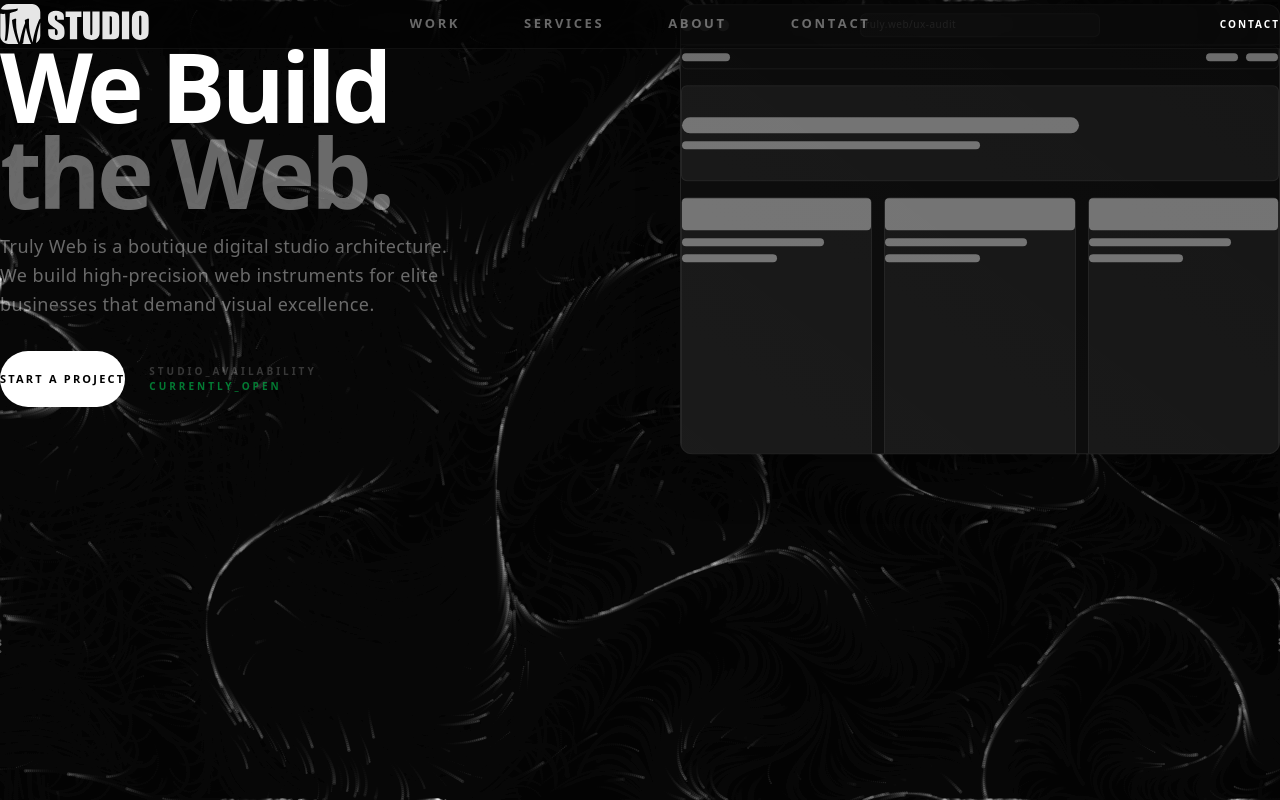
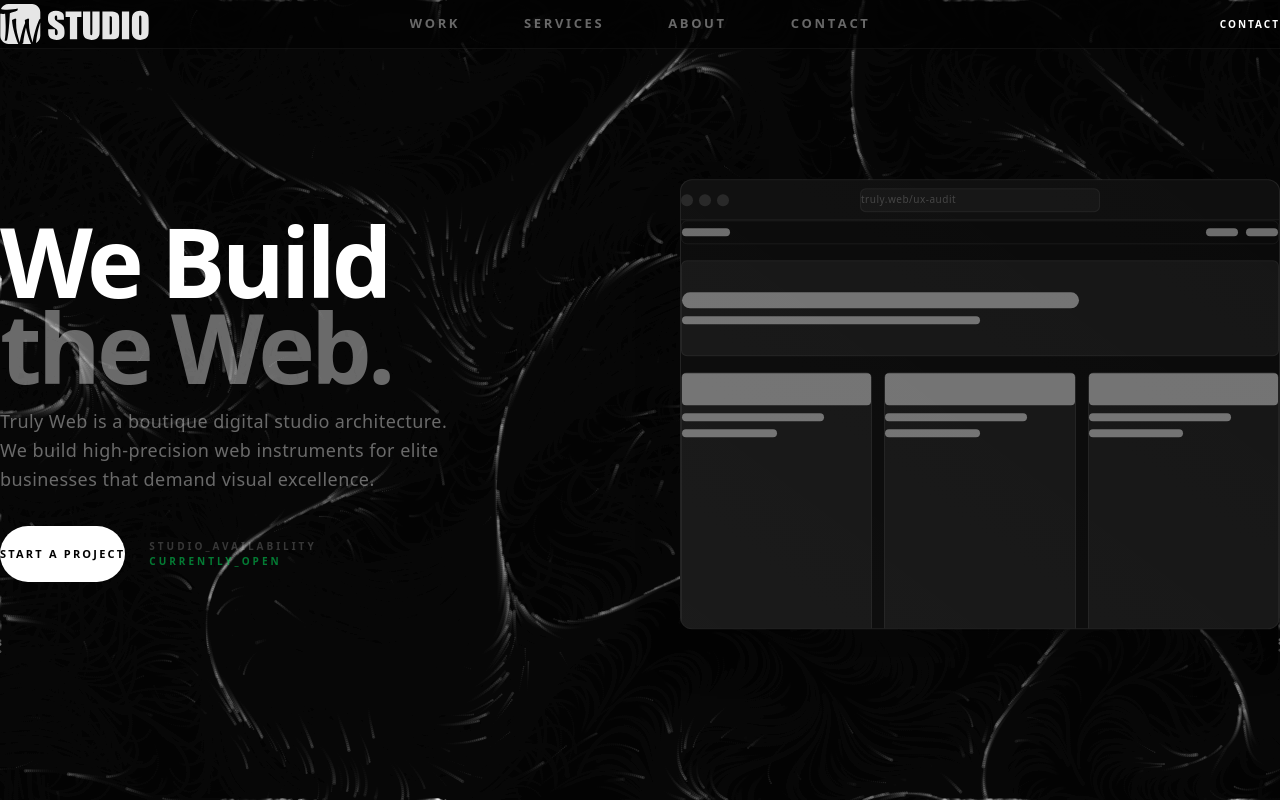
Before and after one commit to Dictator-09/Truly-web-studio, a Next.js app: page / in a window 1280 px wide. Built offline with nearby package versions, Linux system fonts and the light colour scheme.

Commit message:
Truly Web // v7.6.1 // Fix_Layering_and_Visibility

```diff
--- a/src/app/page.tsx
+++ b/src/app/page.tsx
@@ -8,12 +8,11 @@ import { motion } from "framer-motion";
 export default function Home() {
   return (
     <main className="relative min-h-screen bg-black overflow-x-hidden selection:bg-white selection:text-black">
+      <FluidParticlesBackground className="fixed inset-0">
         <Navbar />
 
-      <FluidParticlesBackground className="fixed inset-0" />
-
         {/* Hero Section */}
-      <section className="relative pt-40 pb-20 px-8 z-10">
+        <section className="relative w-full pt-40 pb-20 px-8">
           <div className="max-w-[1440px] mx-auto grid grid-cols-1 lg:grid-cols-2 gap-20 items-center">
 
             {/* Left: Content */}
@@ -21,7 +20,7 @@ export default function Home() {
               initial={{ opacity: 0, x: -20 }}
               animate={{ opacity: 1, x: 0 }}
               transition={{ duration: 0.8, ease: "easeOut" }}
-            className="flex flex-col gap-8"
+              className="flex flex-col gap-8 text-left"
             >
               <div className="flex flex-col gap-4">
                 <h1 className="text-6xl md:text-8xl font-extrabold text-white tracking-[-0.04em] leading-[0.9] font-manrope">
@@ -56,6 +55,7 @@ export default function Home() {
 
           </div>
         </section>
+      </FluidParticlesBackground>
     </main>
   );
 }
--- a/src/components/Navbar.tsx
+++ b/src/components/Navbar.tsx
@@ -9,7 +9,7 @@ import { ScrollTrigger } from 'gsap/dist/ScrollTrigger';
 import { cn } from '@/lib/utils';
 
 if (typeof window !== "undefined") {
-  gsap.registerPlugin(ScrollTrigger, useGSAP);
+  gsap.registerPlugin(ScrollTrigger);
 }
 
 interface NavLinkProps {
@@ -26,6 +26,9 @@ const AnimatedNavLink = ({ href, children }: NavLinkProps) => {
   useGSAP(() => {
     const trigger = triggerRef.current;
     const text = textRef.current;
+
+    console.log("Magnetic Hull Initialized for:", children);
+
     if (!trigger || !text) return;
 
     const xTo = gsap.quickTo(text, "x", { duration: 0.6, ease: "power3.out" });
```
Lines whose indentation alone changed are shown as unchanged.
